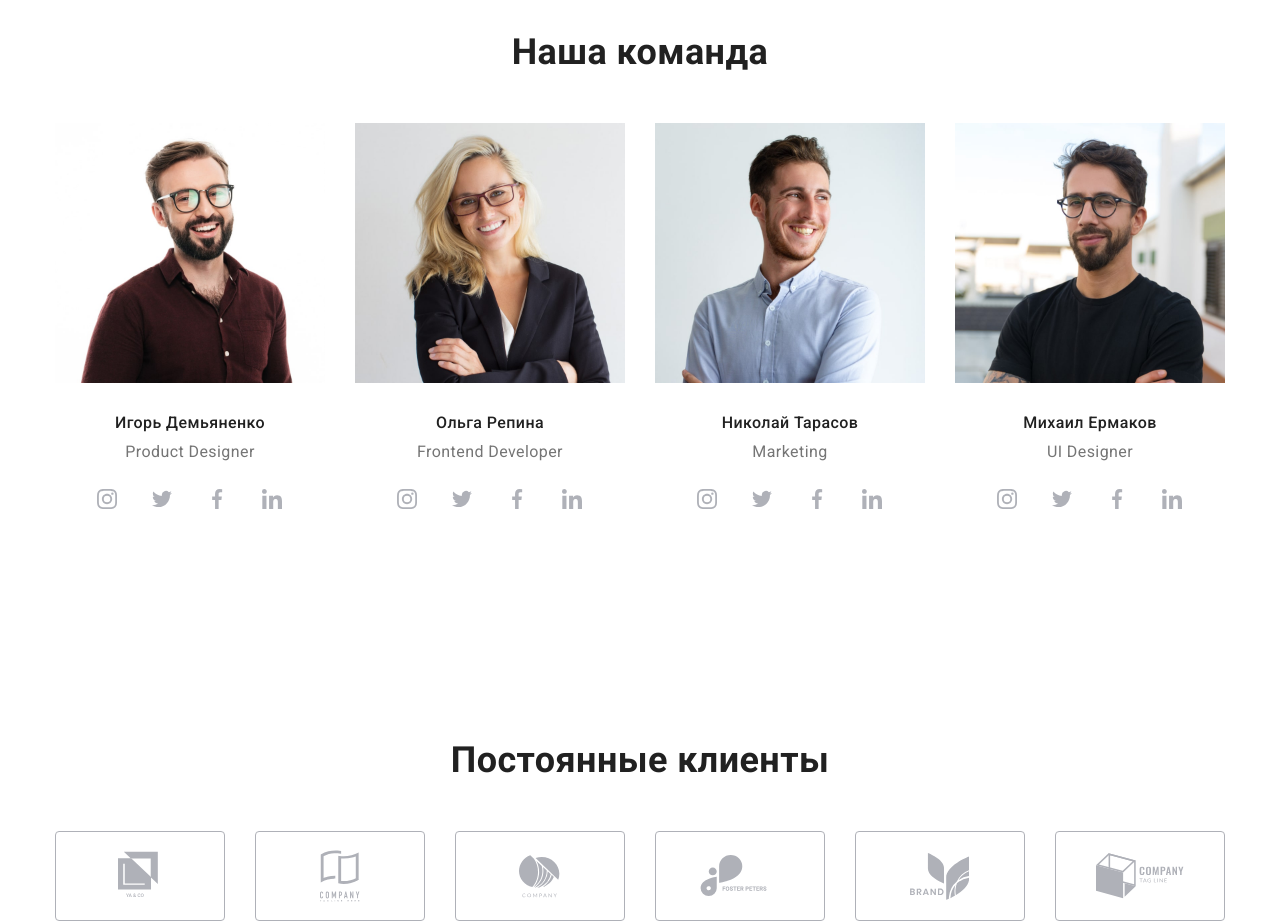
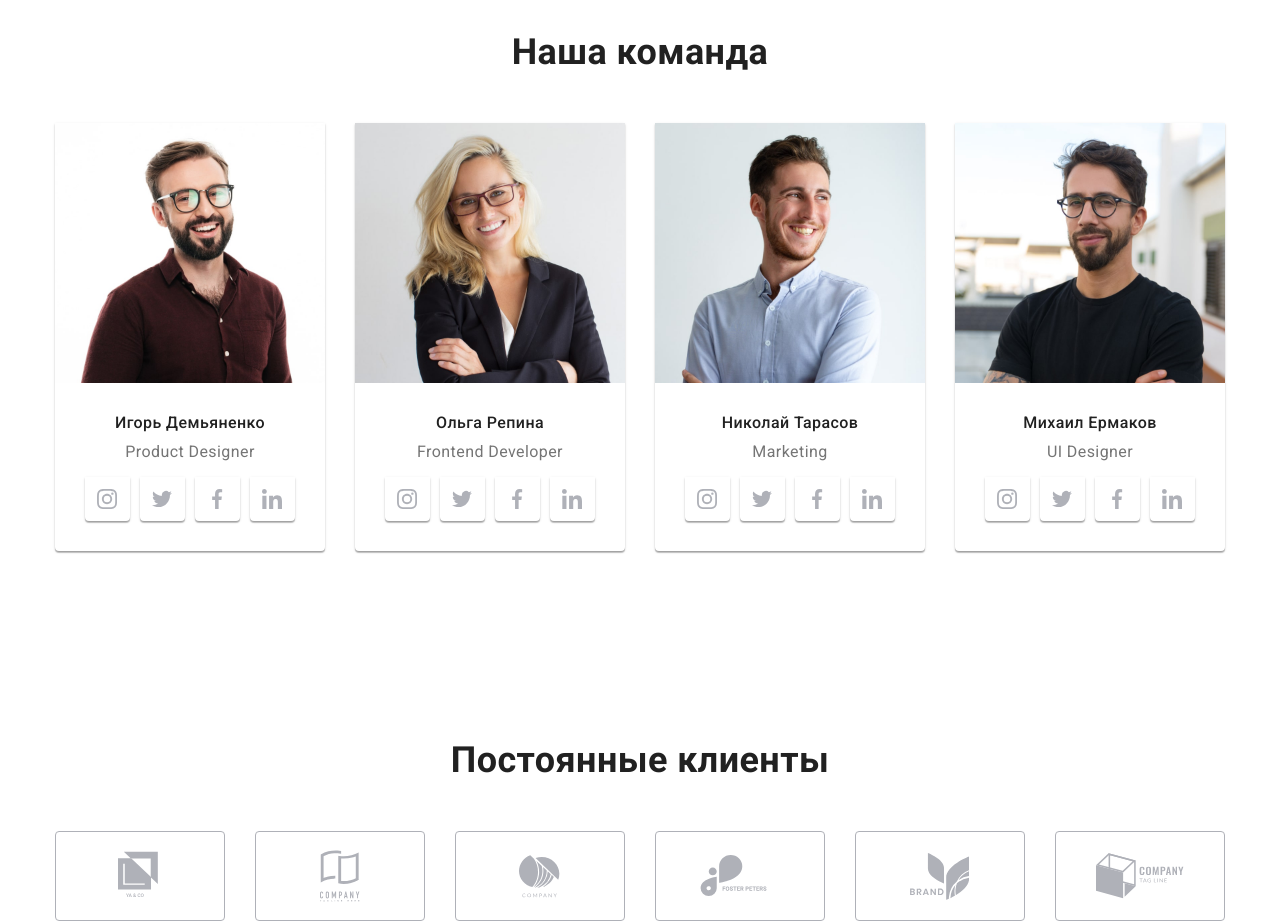
Before and after one commit to vitaliilatka/goit-markup-hw-05, a plain HTML site: page index.html in a window 1280 px wide. Shown: the part 1660-2583 px from the top of the page. Drawn offline with nearby package versions, Linux system fonts and the light colour scheme; a script that the page names is missing.

Commit message:
corecting - box shadow

```diff
--- a/css/style.css
+++ b/css/style.css
@@ -303,7 +303,7 @@ svg {
     flex-basis: calc((100% - 3 * 30px) / 4);
     border-radius: 0px 0px 4px 4px;
     background-color: var(--main-bg-color);
-    box-shadow: 0px 1px 3px rgba(0, 0, 0, 0.12), 0px 1px 1px rgba(0, 0, 0, 0.14), 0px, 2px, 1px, rgba(0, 0, 0, 0.2);
+    box-shadow: 0px 1px 3px rgba(0, 0, 0, 0.12), 0px 1px 1px rgba(0, 0, 0, 0.14), 0px 2px 1px rgba(0, 0, 0, 0.2);
     background-color: var(--main-bg-color);
 }
 
```
